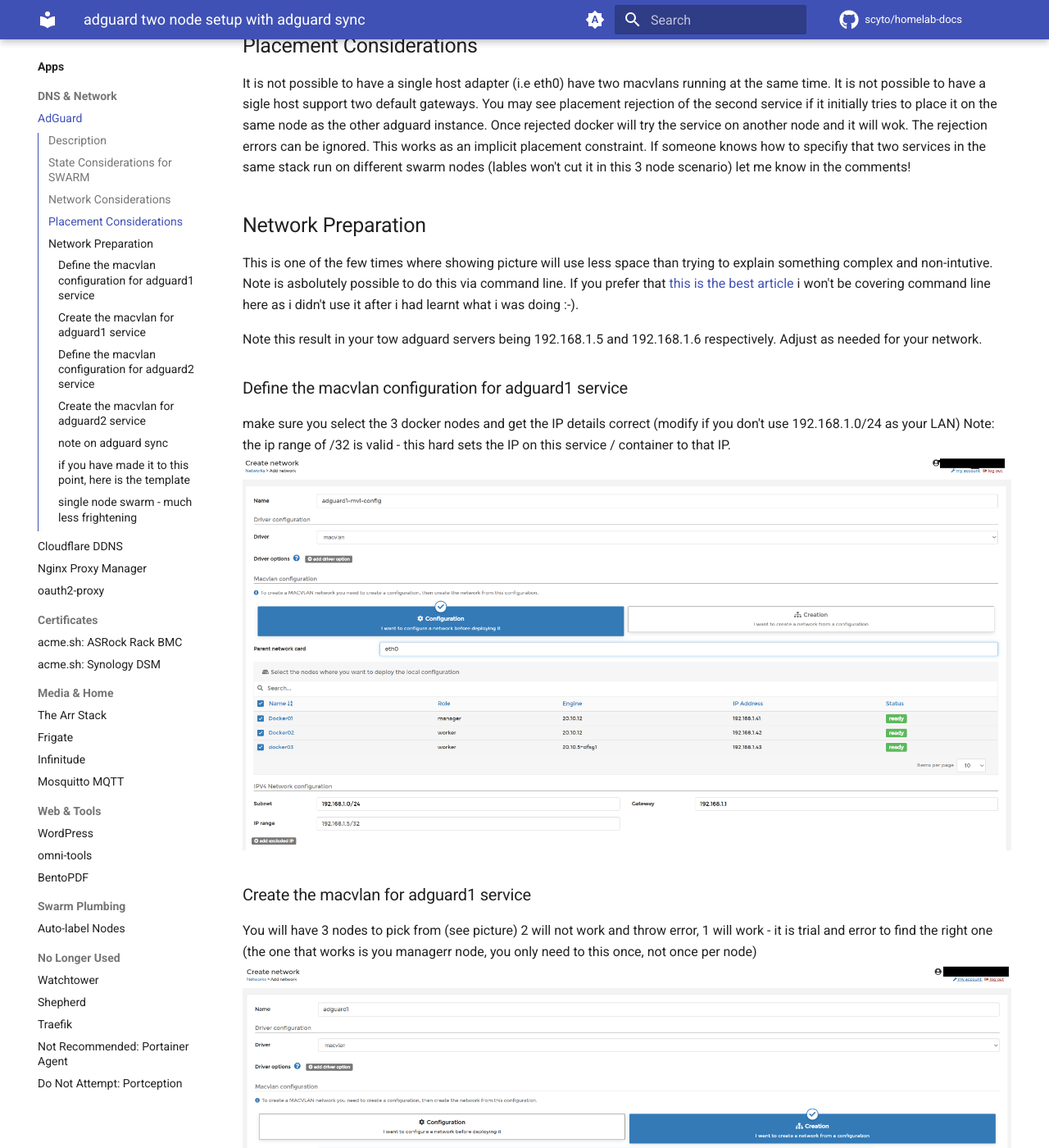
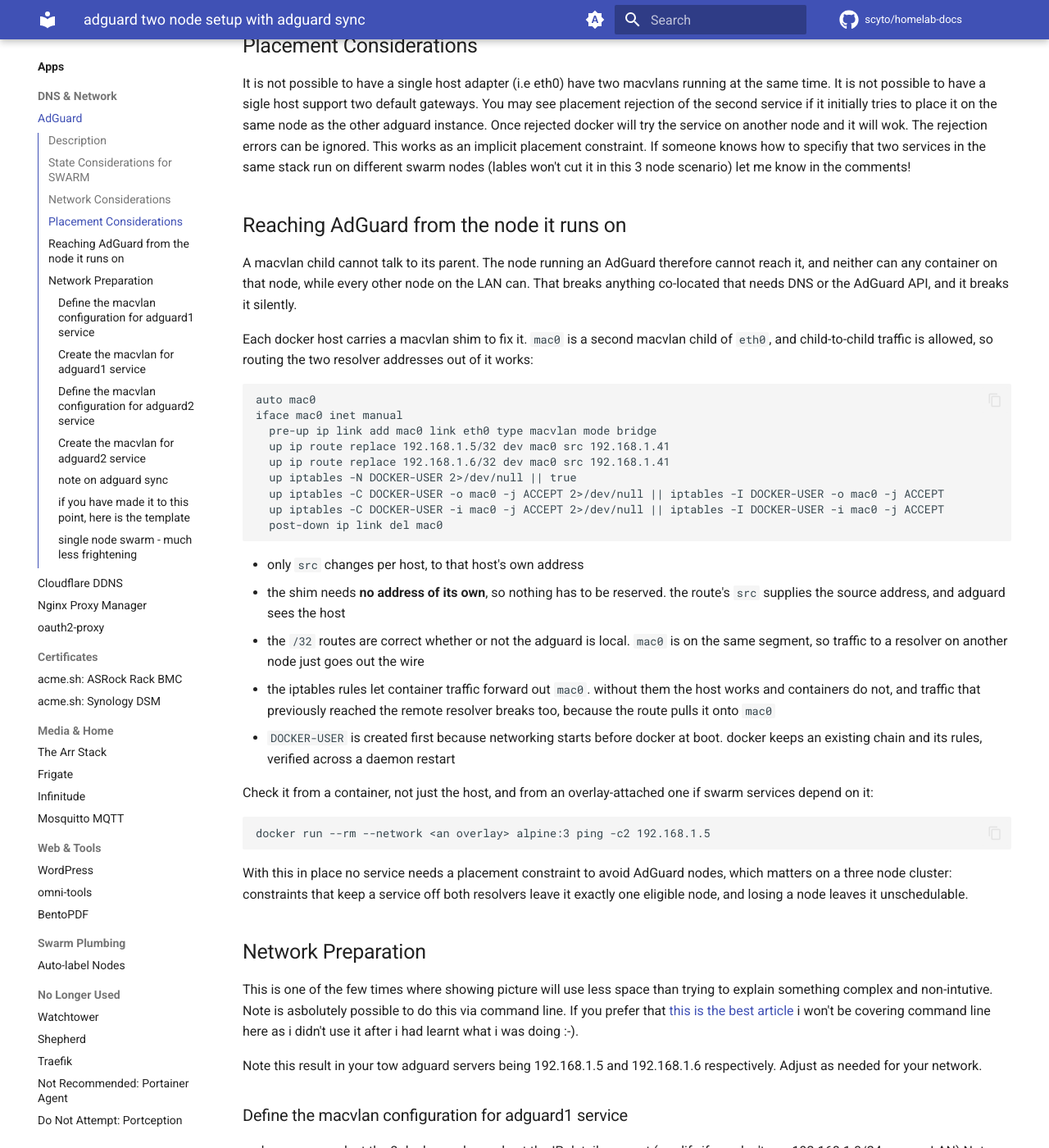
Before and after one commit to scyto/homelab-docs, an MkDocs documentation site: the page built from docs/apps/adguard.md, in a window 1280 px wide and 1400 px high, scrolled down 1732 px. Shown: the whole window at 82% size. Built offline with MkDocs 1.6.1 and Material for MkDocs 9.7.7, drawn with Linux system fonts in a browser that asks for light colours; comment, search, counter and statistics services are not loaded.

Commit message:
Add an IPv6 page, and the macvlan shim that makes a local AdGuard reachable (#25)
New docker/ipv6.md: dual stack with containers holding routable addresses and
no NAT66. Covers the addressing plan, the host interfaces stanza, the daemon
config, how a stack opts in, and the docker_gwbridge rebuild for swarm, with
the traps that cost the most time -- docker0 cannot be put in routed mode,
`accept_ra = 2` is silently discarded by ifupdown, a stale bridge address
black-holes the prefix, and the gwbridge rebuild needs a daemon restart or
every ingress-published port on the node stays dead while the node looks fine.

adguard: a new section on the macvlan shim. A macvlan child cannot reach its
parent, so the node running an AdGuard cannot reach it and neither can its
containers. A second macvlan child with the resolver addresses routed out of
it fixes both, and needs no address of its own.

portainer: correct how environments are addressed. Each one points at an
address on 9001; the stock `-H tcp://tasks.agent:9001` reads like the server
finds agents over the overlay, but the environment's own address is what is
used. Also records that the agent is in git while Portainer is not.

backups/portainer-s3: cold copies before an upgrade, and why the archive grew
from 68 MB to 356 MB (a git clone per stack, not the database).

Co-authored-by: Claude Opus 5 (1M context) <noreply@anthropic.com>

````diff
--- a/docs/apps/adguard.md
+++ b/docs/apps/adguard.md
@@ -68,6 +68,54 @@ It is not possible to have a single host adapter (i.e eth0) have two macvlans ru
 It is not possible to have a sigle host support two default gateways.
 You may see placement rejection of the second service if it initially tries to place it on the same node as the other adguard instance.  Once rejected docker will try the service on another node and it will wok.  The rejection errors can be ignored.  This works as an implicit placement constraint.  If someone knows how to specifiy that two services in the same stack run on different swarm nodes (lables won't cut it in this 3 node scenario) let me know in the comments!
 
+
+## Reaching AdGuard from the node it runs on
+
+A macvlan child cannot talk to its parent. The node running an AdGuard therefore
+cannot reach it, and neither can any container on that node, while every other
+node on the LAN can. That breaks anything co-located that needs DNS or the
+AdGuard API, and it breaks it silently.
+
+Each docker host carries a macvlan shim to fix it. `mac0` is a second macvlan
+child of `eth0`, and child-to-child traffic is allowed, so routing the two
+resolver addresses out of it works:
+
+```
+auto mac0
+iface mac0 inet manual
+  pre-up ip link add mac0 link eth0 type macvlan mode bridge
+  up ip route replace 192.168.1.5/32 dev mac0 src 192.168.1.41
+  up ip route replace 192.168.1.6/32 dev mac0 src 192.168.1.41
+  up iptables -N DOCKER-USER 2>/dev/null || true
+  up iptables -C DOCKER-USER -o mac0 -j ACCEPT 2>/dev/null || iptables -I DOCKER-USER -o mac0 -j ACCEPT
+  up iptables -C DOCKER-USER -i mac0 -j ACCEPT 2>/dev/null || iptables -I DOCKER-USER -i mac0 -j ACCEPT
+  post-down ip link del mac0
+```
+
+- only `src` changes per host, to that host's own address
+- the shim needs **no address of its own**, so nothing has to be reserved. the
+  route's `src` supplies the source address, and adguard sees the host
+- the `/32` routes are correct whether or not the adguard is local. `mac0` is on
+  the same segment, so traffic to a resolver on another node just goes out the
+  wire
+- the iptables rules let container traffic forward out `mac0`. without them the
+  host works and containers do not, and traffic that previously reached the
+  remote resolver breaks too, because the route pulls it onto `mac0`
+- `DOCKER-USER` is created first because networking starts before docker at
+  boot. docker keeps an existing chain and its rules, verified across a daemon
+  restart
+
+Check it from a container, not just the host, and from an overlay-attached one
+if swarm services depend on it:
+
+```
+docker run --rm --network <an overlay> alpine:3 ping -c2 192.168.1.5
+```
+
+With this in place no service needs a placement constraint to avoid AdGuard
+nodes, which matters on a three node cluster: constraints that keep a service
+off both resolvers leave it exactly one eligible node, and losing a node leaves
+it unschedulable.
 
 ## Network Preparation
 This is one of the few times where showing picture will use less space than trying to explain something complex and non-intutive.
--- a/mkdocs.yml
+++ b/mkdocs.yml
@@ -173,6 +173,7 @@ nav:
           - truenas1: docker/standalone/truenas1.md
           - syn02: docker/standalone/syn02.md
           - pi-zwave01: docker/standalone/pi-zwave01.md
+      - IPv6: docker/ipv6.md
       - Portainer & GitOps:
           - Portainer: docker/portainer.md
           - Stacks in Git: docker/gitops-with-portainer.md
````
Also changed, not shown: docs/backups/portainer-s3.md (+43 -1 lines), docs/docker/ipv6.md (added, +273 -0 lines), docs/docker/portainer.md (+30 -4 lines).
